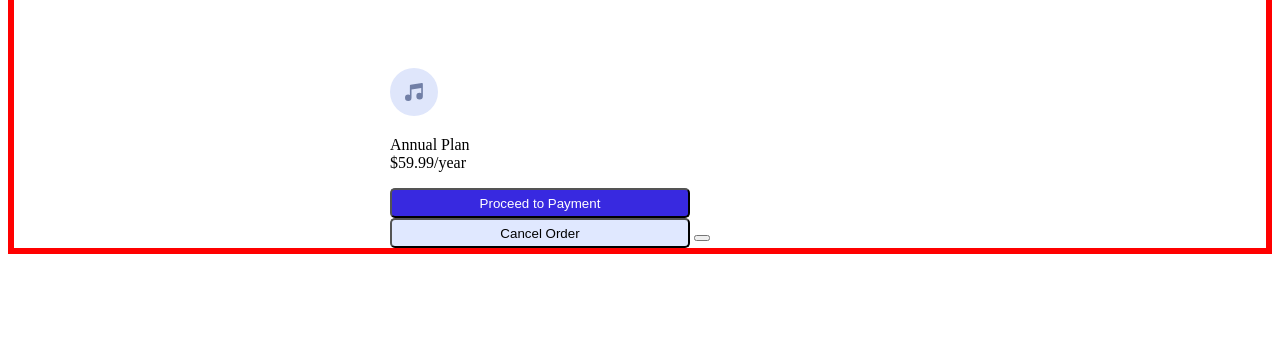
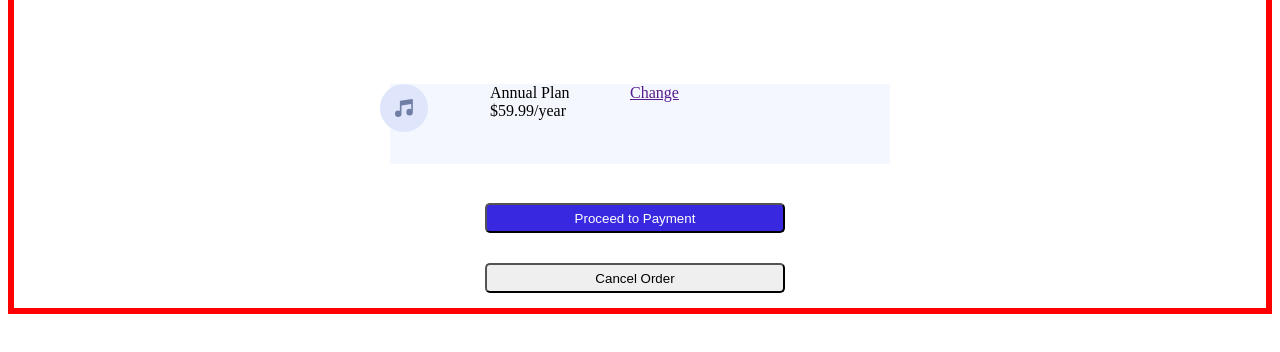
Before and after one commit to RocioQuigua/first-challenge-order-summary, a plain HTML site: page index.html in a window 1280 px wide. Shown: the part 378-730 px from the top of the page. Drawn offline with Linux system fonts and the light colour scheme.

Commit message:
feat:(update)

```diff
--- a/index.css
+++ b/index.css
@@ -20,6 +20,20 @@
 .parrafo {
   font-weight: 500;
 }
+.contenido {
+  background-color: hsl(225, 100%, 98%);
+  display: grid;
+  grid-template-columns: 100px 100px 300px;
+  grid-template-rows: 80px;
+  place-content: center;
+  gap: 10px;
+}
+.icono {
+
+}
+.cambio {
+  margin-left: 30px;
+}
 .item-1 {
   grid-row-start: 1;
   grid-row-end: 2;
@@ -38,10 +52,11 @@
   border-radius: 5px;
   width: 60%;
   height: 30px;
+  margin: 15px 0px 15px 95px;
 }
 .button-secundary {
-  background-color: hsl(225, 100%, 94%);
   border-radius: 5px;
   width: 60%;
   height: 30px;
+  margin: 15px 0px 15px 95px;
 }
--- a/index.html
+++ b/index.html
@@ -18,14 +18,15 @@
       <p class="parrafo">You can now listen to millions of songs, <br> audiobooks, and podcasts on any device <br> anywhere you like!</p>
     </div>
     <div class="item-2">
-      <img src="./images/icon-music.svg" alt="Icono de música">
-      <p class="contenido">Annual Plan <br> $59.99/year</p>
-      <a  class="cambio" href="">Change</a>
+      <p class="contenido">
+        <img class="icono" src="./images/icon-music.svg" alt="Icono de música">
+        Annual Plan  $59.99/year
+        <a class="cambio" href="">Change</a>
+      </p>
     </div>
     <div class="item-3">
       <button class="button-primary">Proceed to Payment</button>
       <button class="button-secundary">Cancel Order</button>
-      <button></button>
     </div>
   </section>
 </body>
```
